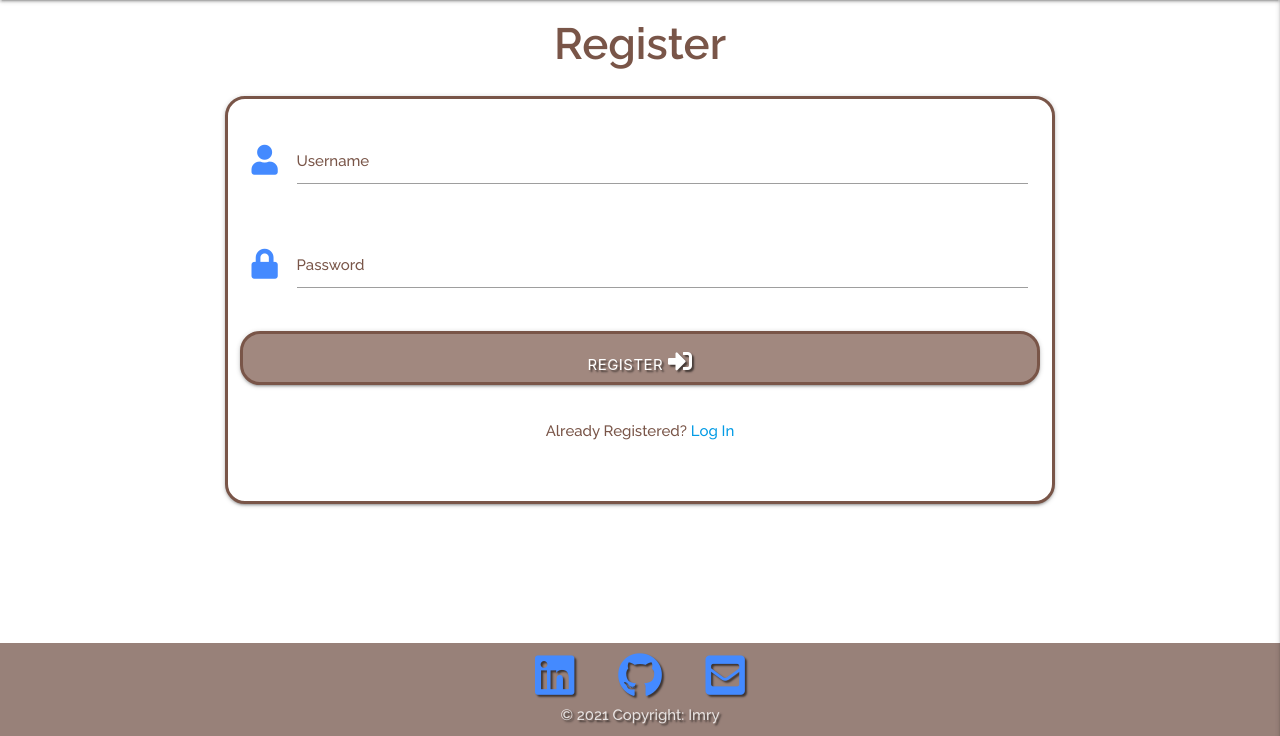
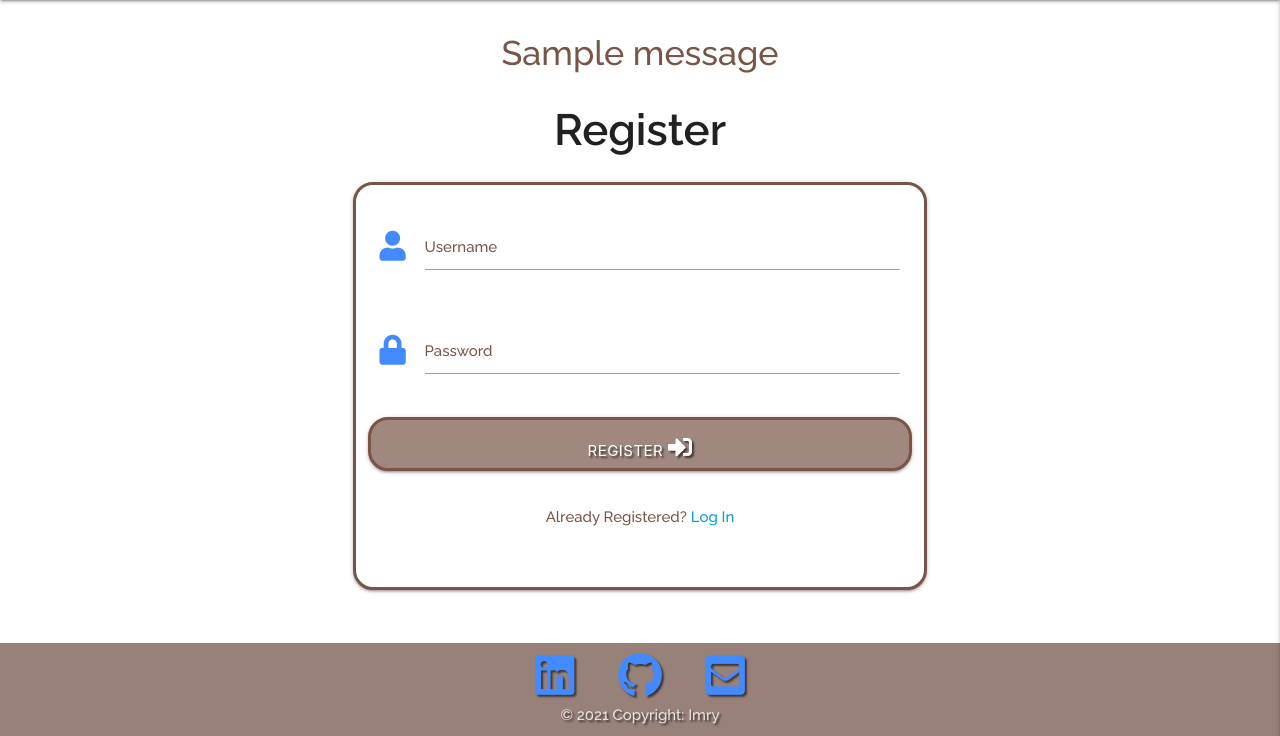
Before and after one commit to mattyImry/Nonna-s-Kitchen_MS3-Code-Institute, a Flask app: page /register in a window 1280 px wide. Shown: the part 64-800 px from the top of the page. Run offline with Flask 2, Linux system fonts and the light colour scheme; one stand-in notice (Sample message) is shown; some libraries are stand-ins or nearby versions; some web fonts are replaced.

Commit message:
Added registration functionality

```diff
--- a/app.py
+++ b/app.py
@@ -8,6 +8,7 @@ from werkzeug.security import generate_password_hash, check_password_hash
 if os.path.exists("env.py"):
     import env
 
+# CONFIGURATION
 
 app = Flask(__name__)
 
@@ -18,6 +19,7 @@ app.secret_key = os.environ.get("SECRET_KEY")
 mongo = PyMongo(app)
 
 
+# HOME PAGE
 @app.route("/")
 @app.route("/index")
 def index():
@@ -25,8 +27,27 @@ def index():
     return render_template("index.html", recipes=recipes)
 
 
+# REGISTER PAGE
 @app.route("/register", methods=["GET", "POST"])
 def register():
+    if request.method == "POST":
+        # checking of users exist in database
+        existing_user = mongo.db.user.find_one(
+            {"username": request.form.get("username").lower()})
+
+        if existing_user:
+            flash("Sorry Username already exist, try again")
+            return render_template("register.html")
+
+        register = {
+            "username": request.form.get("username").lower(),
+            "password": generate_password_hash(request.form.get("password"))
+        }
+        mongo.db.users.insert_one(register)
+
+        # put new user into 'session' cookie
+        session["user"] = request.form.get("username").lower()
+        flash("Thank you! You are now registered")
     return render_template("register.html")
 
 
--- a/static/css/style.css
+++ b/static/css/style.css
@@ -63,3 +63,9 @@ body {
     color: #795548;
 
 }
+
+/* FLASH MESSAGES*/
+
+.flash-text{
+    margin-top: 35px;
+}
--- a/templates/base.html
+++ b/templates/base.html
@@ -49,9 +49,23 @@
         </ul>
     </header>
 
+    <section>
+        <!--Flash messages-->
+        {% with messages = get_flashed_messages() %}
+            {% if messages %}
+                {% for message in messages%}
+                    <div class="row flash-messages">
+                        <h4 class="brown-text darken-4 center-align flash-text">{{ message }}</h4>
+                    </div>
+                {% endfor%}
+            {% endif %}
+        {% endwith %}
 
-    {% block content %}
-    {% endblock %}
+    </section>
+    <main class="container">
+        {% block content %}
+        {% endblock %}
+    </main>
 
     <!--FOOTER-->
     <footer class="page-footer text-shadow  brown lighten-2 ">
--- a/templates/register.html
+++ b/templates/register.html
@@ -1,7 +1,7 @@
 {% extends "base.html" %}
 {% block content %}
 
-<h3 class="center-align title-register brown-text darken-4">Register</h3>
+<h3 class="center-align title-register ">Register</h3>
 
 <div class="row ">
     <form class="col s12 m8 offset-m2" method="POST" action="{{ url_for('register') }}">
@@ -10,7 +10,7 @@
             <div class="row">
                 <div class="input-field col s12 ">
                     <i class="fas fa-user prefix icon"></i>
-                    <input id="username" name="username" type="text" class="validate">
+                    <input id="username" name="username" type="text" class="validate" minlength="5" maxlength="15" pattern="^[a-zA-Z0-9_& ]{5,15}$" required>
                     <label for="username" class="brown-text darken-4">Username</label>
                 </div>
             </div>
@@ -18,7 +18,7 @@
                 <!--PASSWORD-->
                 <div class="input-field prefix col s12">
                     <i class="fas fa-lock prefix icon"></i>
-                    <input id="password" name="password" type="password" class="validate">
+                    <input id="password" name="password" type="password" class="validate" minlength="5" maxlength="15" pattern="^[a-zA-Z0-9]{5,15}$" required>
                     <label for="password" class="brown-text darken-4">Password</label>
                 </div>
             </div>
```
